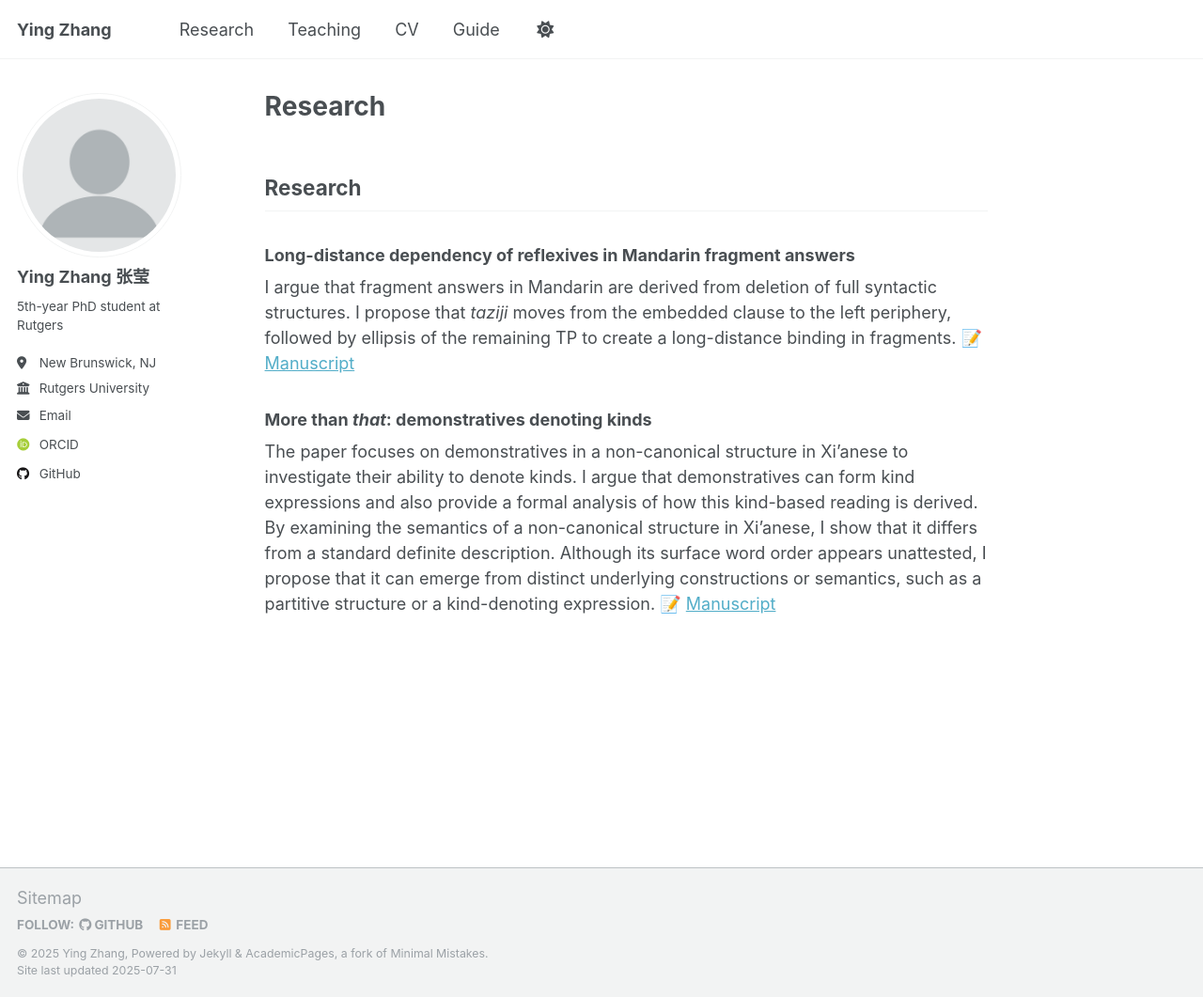
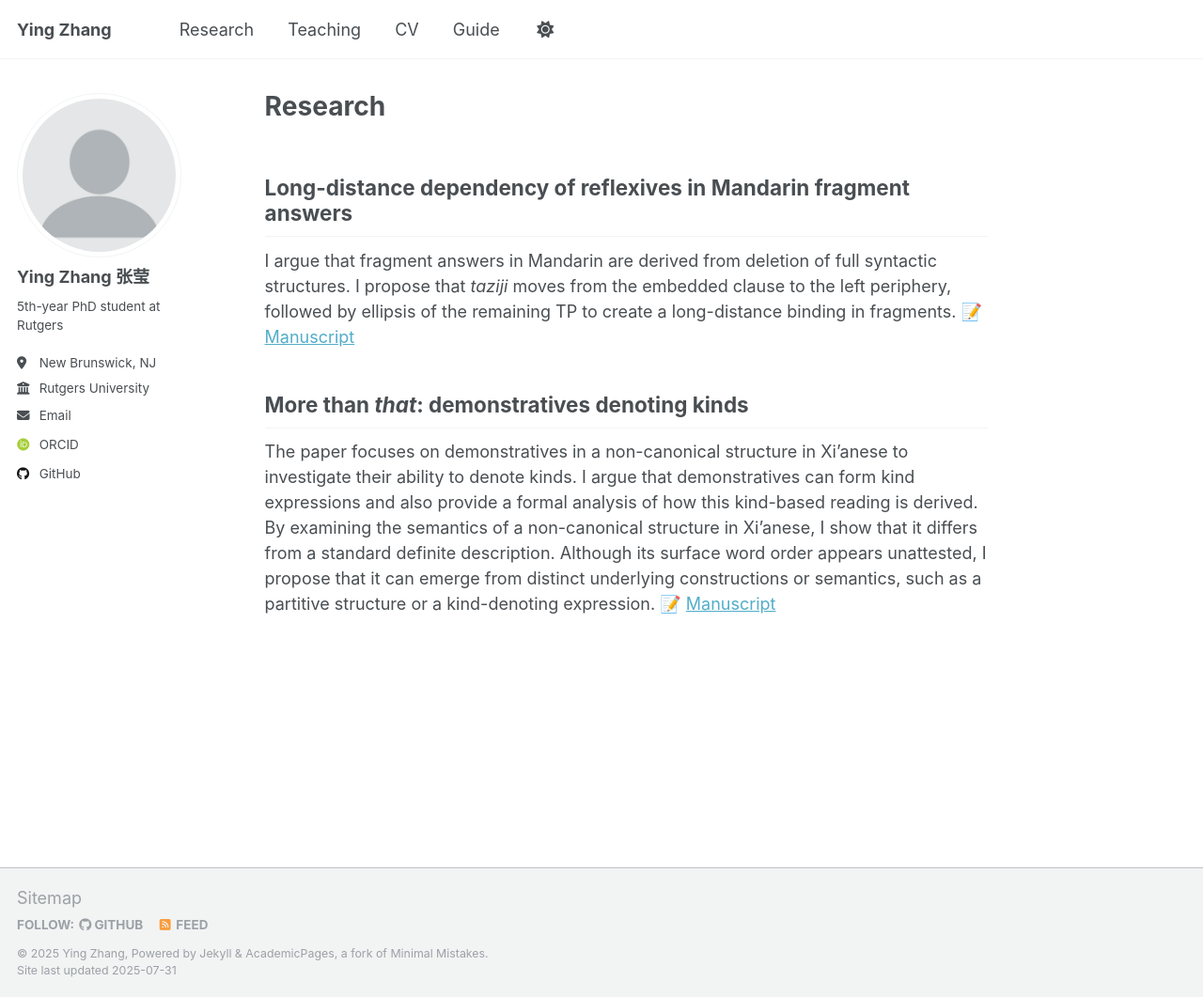
Before and after one commit to yyyingz/yyyingz.github.io, a Jekyll site: the page built from _pages/research.md, in a window 1280 px wide and 1061 px high. Shown: the whole window at 94% size. Built offline with Jekyll 4.4.1, drawn with Linux system fonts in a browser that asks for light colours; some web fonts are replaced; a script that is not in the unit is left out.

```diff
--- a/_pages/research.md
+++ b/_pages/research.md
@@ -5,12 +5,10 @@ layout: single
 author_profile: true
 ---
 
-## Research
-
-### Long-distance dependency of reflexives in Mandarin fragment answers
+## Long-distance dependency of reflexives in Mandarin fragment answers
 I argue that fragment answers in Mandarin are derived from deletion of full syntactic structures. I propose that *taziji* moves from the embedded clause to the left periphery, followed by ellipsis of the remaining TP to create a long-distance binding in fragments.
 📝 [Manuscript](../files/2023-zhang-reflexives.pdf)
 
-### More than *that*: demonstratives denoting kinds
+## More than *that*: demonstratives denoting kinds
 The paper focuses on demonstratives in a non-canonical structure in Xi’anese to investigate their ability to denote kinds. I argue that demonstratives can form kind expressions and also provide a formal analysis of how this kind-based reading is derived. By examining the semantics of a non-canonical structure in Xi’anese, I show that it differs from a standard definite description. Although its surface word order appears unattested, I propose that it can emerge from distinct underlying constructions or semantics, such as a partitive structure or a kind-denoting expression.
 📝 [Manuscript](../files/2024-zhang-demonstratives.pdf)
```
Also changed, not shown: _pages/about.md (+1 -1 lines), 2 other files.
